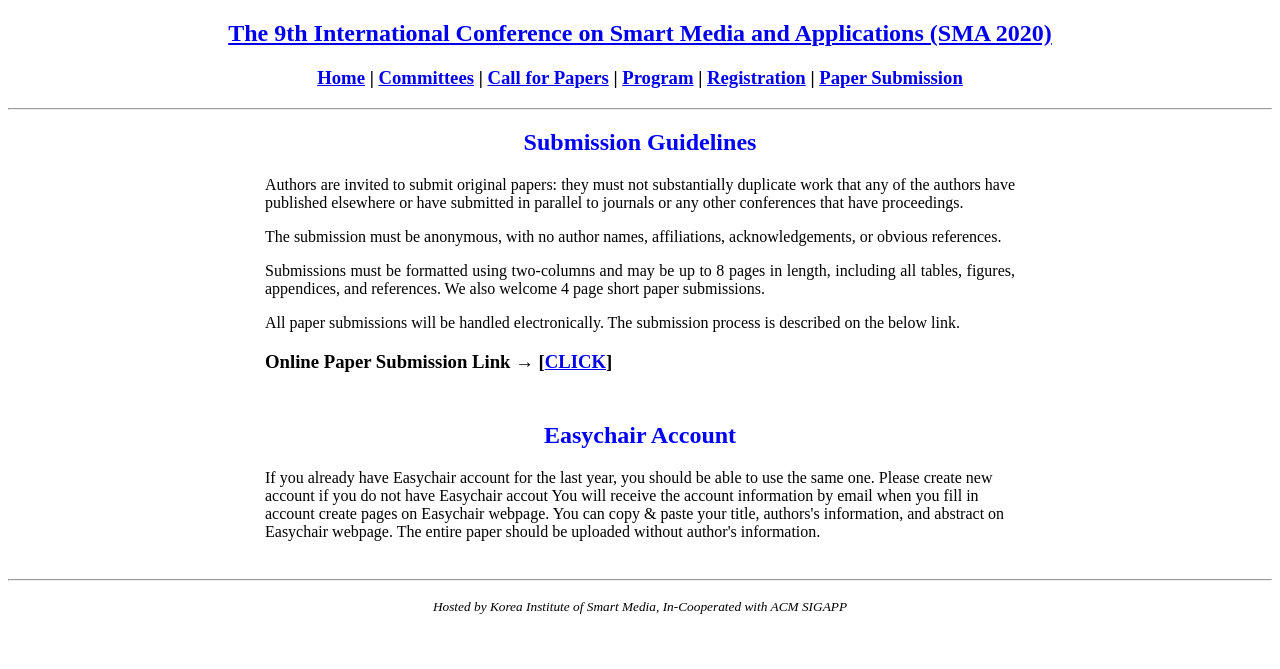
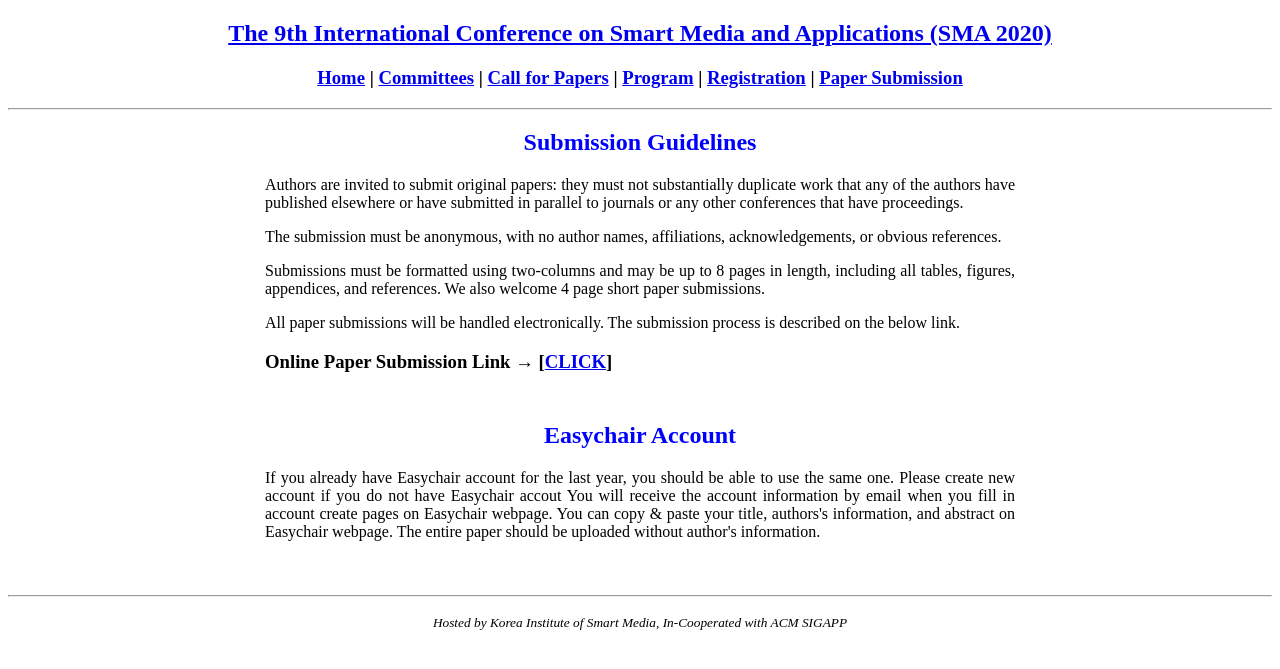
Before and after one commit to icea-conf/sma-2020.github.io, a Jekyll site: the page built from submission/index.html, in a window 1280 px wide. Shown: the top 669 px of the page. Built offline with Jekyll 4.4.1, drawn with Linux system fonts in a browser that asks for light colours.

Commit message:
Update index.html

```diff
--- a/submission/index.html
+++ b/submission/index.html
@@ -15,7 +15,7 @@ title: SMA 2020
 
           <div style="padding-top: 10px">
                <h2 style="color:#0000FF; text-align:center;">Easychair Account</h2>
-                    <a style="text-align: justify">If you already have Easychair account for the last year, you should be able to use the same one. Please create new account if you do not have Easychair accout You will receive the account information by email when you fill in account create pages on Easychair webpage. You can copy & paste your title, authors's information, and abstract on Easychair webpage. The entire paper should be uploaded without author's information.</a>
+                    <p style="text-align: justify">If you already have Easychair account for the last year, you should be able to use the same one. Please create new account if you do not have Easychair accout You will receive the account information by email when you fill in account create pages on Easychair webpage. You can copy & paste your title, authors's information, and abstract on Easychair webpage. The entire paper should be uploaded without author's information.</p>
           </div>
      </div>
 </div>
```
